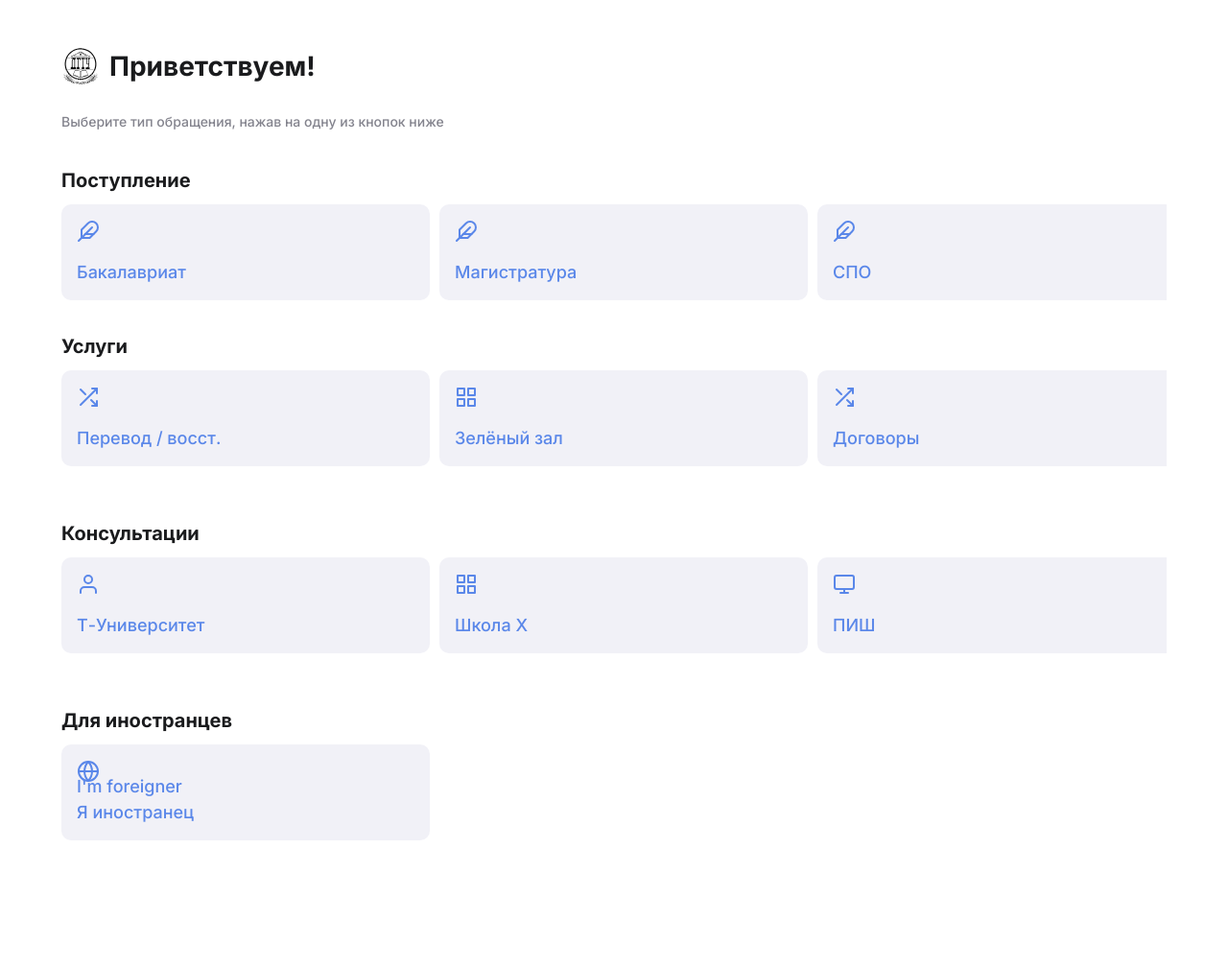
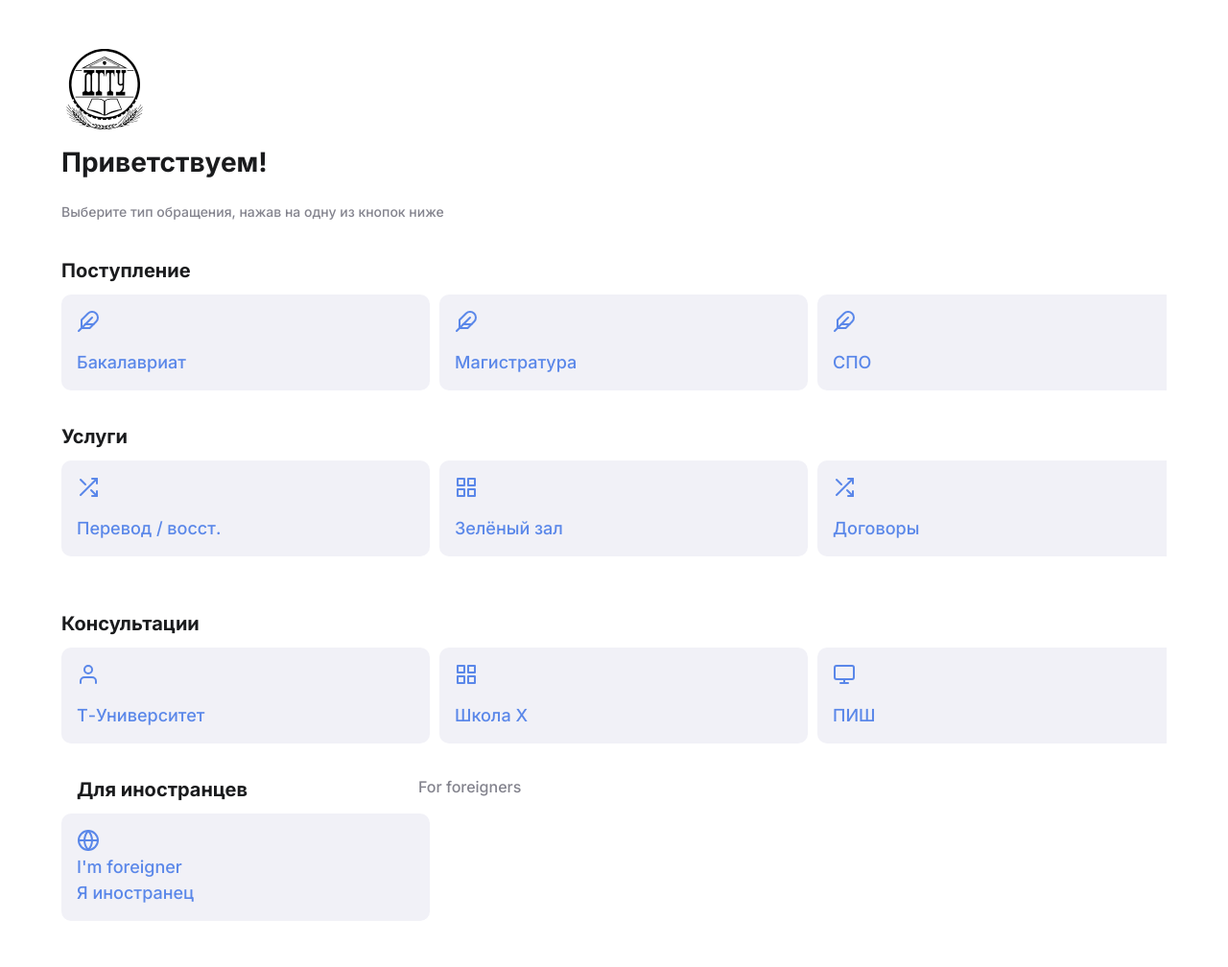
Before and after one commit to Pingwinshik/ElectronicQueue, a Flask app: page /client in a window 1280 px wide. Shown: the whole page at 96% size. Before the commit the page ends 876 px from the top, so only its background shows below. Run offline with Flask 2, Linux system fonts and the light colour scheme; data that the repository does not hold is empty.

Commit message:
build 17.01.2023 21:21

```diff
--- a/templates/client.html
+++ b/templates/client.html
@@ -106,9 +106,11 @@
       </div>
       <!--terminal-->
       <div class="userspace-terminal hidden-mobile a-margin-48">
-        <div class="w3-display-container w3-animate-left w3-margin" align="left">
-          <img src="../static/img/icons/dstu.svg" alt="ДГТУ" class="w3-display-left" width="40" height="40" style="margin-right: 10px" />
-          <h1 class="text-blackish" style="margin-left: 50px"><b>Приветствуем!</b></h1>
+        <div class=" w3-animate-left w3-margin-left" align="left">
+          <img src="../static/img/icons/dstu.svg" alt="ДГТУ" width="90" height="90" style="margin-right: 10px" />
+        </div>
+          <div class="w3-animate-left w3-margin-left" align="left">
+            <h1 class="text-blackish" style=""><b>Приветствуем!</b></h1>
         </div>
         <div class="w3-container text-dark-grey" align="left">
           <h5>Выберите тип обращения, нажав на одну из кнопок ниже</h5>
@@ -163,10 +165,11 @@
             </div>
           </div>
           <br />
-          <br />
-          <h2 class="text-blackish"><b>Для иностранцев</b></h2>
+          <div class="w3-container" style="width: 43%" display="inline">
+            <span class="left text-blackish"><h2><b>Для иностранцев</b></h2></span><span class="right text-dark-grey"> <h4>For foreigners</h4></span>
+          </div>
           <div class="carousel" data-flickity='{ "draggable": false, "pageDots": false, "prevNextButtons": false, "contain": true, "cellAlign": "center"}'>
-            <div class="carousel-cell a-button-grey-blue a-button-grey-blue-hover" onclick="load({type: 'Ч', room: '1-113'})" style="width: 30vw; height: 12.5vh">
+            <div class="carousel-cell a-button-grey-blue a-button-grey-blue-hover" onclick="load({type: 'Ч', room: '1-113'})" style="width: 30vw; height: 14vh">
               <img class="search-icon a-margin-16" src="../static/img/icons/globe.svg" alt="Монитор" width="24" height="24" /><br />
               <h3 class="w3-bottom a-margin-16">I'm foreigner<br />Я иностранец</h3>
             </div>
```
